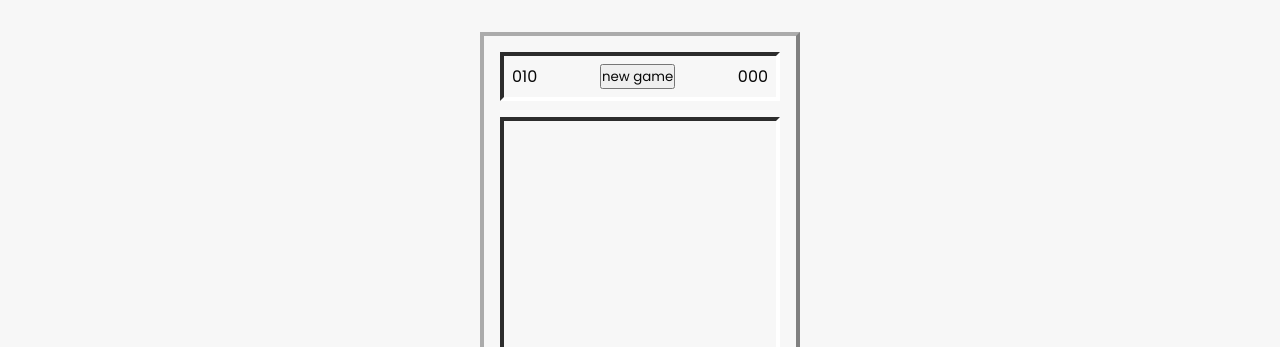
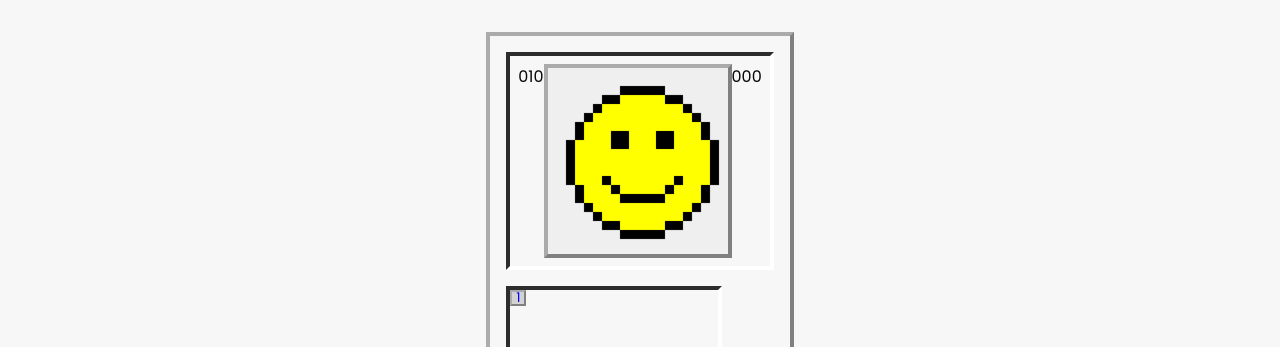
Before and after one commit to zowiebeha/minesweeper, a plain HTML site: page dist/index.html in a window 1280 px wide. Shown: the top 347 px of the page. Drawn offline with Linux system fonts and the light colour scheme; files whose address does not match are found by name.

Commit message:
UI progress

```diff
--- a/dist/index.html
+++ b/dist/index.html
@@ -15,6 +15,8 @@
 
         <!-- Scripts -->
         <script type="module" src="./main.js"></script>
+
+        <link rel="icon" href="./assets/img/mine.png">
 
         <title>Minesweeper</title>
     </head>
@@ -48,14 +50,19 @@
             <header id="game-header">
                 <p id="game-header__counter">010</p>
 
-                <button id="btn--new-game">new game</button>
+                <button id="btn--new-game">
+                    <span class="sr-only">New Game</span>
+                    <img src="./assets/img/game_good.png" alt="smiley face">
+                </button>
 
                 <p id="game-header__timer">000</p>
 
             </header>
 
             <div id="game-board">
-
+                <button class="tile">
+                    <span class="number--1">1</span>
+                </button>
             </div>
           </article>
         </main>
--- a/dist/style.css
+++ b/dist/style.css
@@ -18,6 +18,10 @@ code {
     border: 1px solid rgb(151, 130, 46);
     padding: .25rem;
     border-radius: .2rem;
+}
+
+button {
+    cursor: pointer;
 }
 
 /* todo: stylize and understand height relationship: */
@@ -131,8 +135,8 @@ main {
     border: var(--border-prop-values);
     border-color: var(--border-color-prop-values);
 
-    width: 20rem;
-    height: 20rem;
+    width: fit-content;
+    height: fit-content;
 
     padding: var(--container-inner-spacing);
 
@@ -144,13 +148,19 @@ main {
 
         display: flex;
         justify-content: space-between;
+
+        #btn--new-game {
+            border: var(--border-prop-values);
+            border-color: var(--border-color-prop-values);
+        }
     }
 
     #game-board {
         display: flex;
 
-        width: 100%;
-        height: 100%;
+        /* 9x9 tileset */
+        width: calc(9rem + 9 * .5rem);
+        height: calc(9rem + 9 * .5rem);
 
         border: var(--border-prop-values);
         border-color: var(--border-color-prop-values-inverted);
@@ -161,35 +171,41 @@ main {
     #game-board .tile {
         width: 1rem;
         height: 1rem;
+
+        display: flex;
+        justify-content: center;
+        /* Vertically center TextNodes within container */
+        align-items: center;
+
+        background: lightgrey;
+
+        border: calc(var(--border-thickness) / 2) var(--border-style);
+        border-color: var(--border-color-prop-values);
     }
 }
 
 /*
 =====================
-    Tiles
+    Tile Variants
 =====================
 */
 
-.tile {
-    background: lightgrey;
-    border: 2px inset;
-    border-color: white grey grey white;
+#game-board {
+    .tile.tile--flagged {
+        background-image: url("./assets/img/flag.png");
     }
 
-.tile--flagged {
-    background-image: url("./assets/img/flag.svg");
-}
-
-.tile--uncovered {
+    .tile.tile--uncovered {
         border: 1px solid grey;
     }
 
-.tile--bombed {
+    .tile.tile--bombed {
         background: red;
     }
 
-.tile--bomb {
+    .tile.tile--bomb {
         background: black;
+    }
 }
 
 /*
@@ -219,3 +235,14 @@ main {
 .tile .number--8 {
     color: darkgrey;
 }
+
+/*
+=====================
+    Utilities
+=====================
+*/
+
+.sr-only {
+    position: absolute;
+    left: -100vw;
+}
```
Also changed, not shown: dist/assets/img/game_good.png (renamed from dist/assets/img/MINESWEEPER_SMILEY.png). Lines whose indentation alone changed are shown as unchanged.
